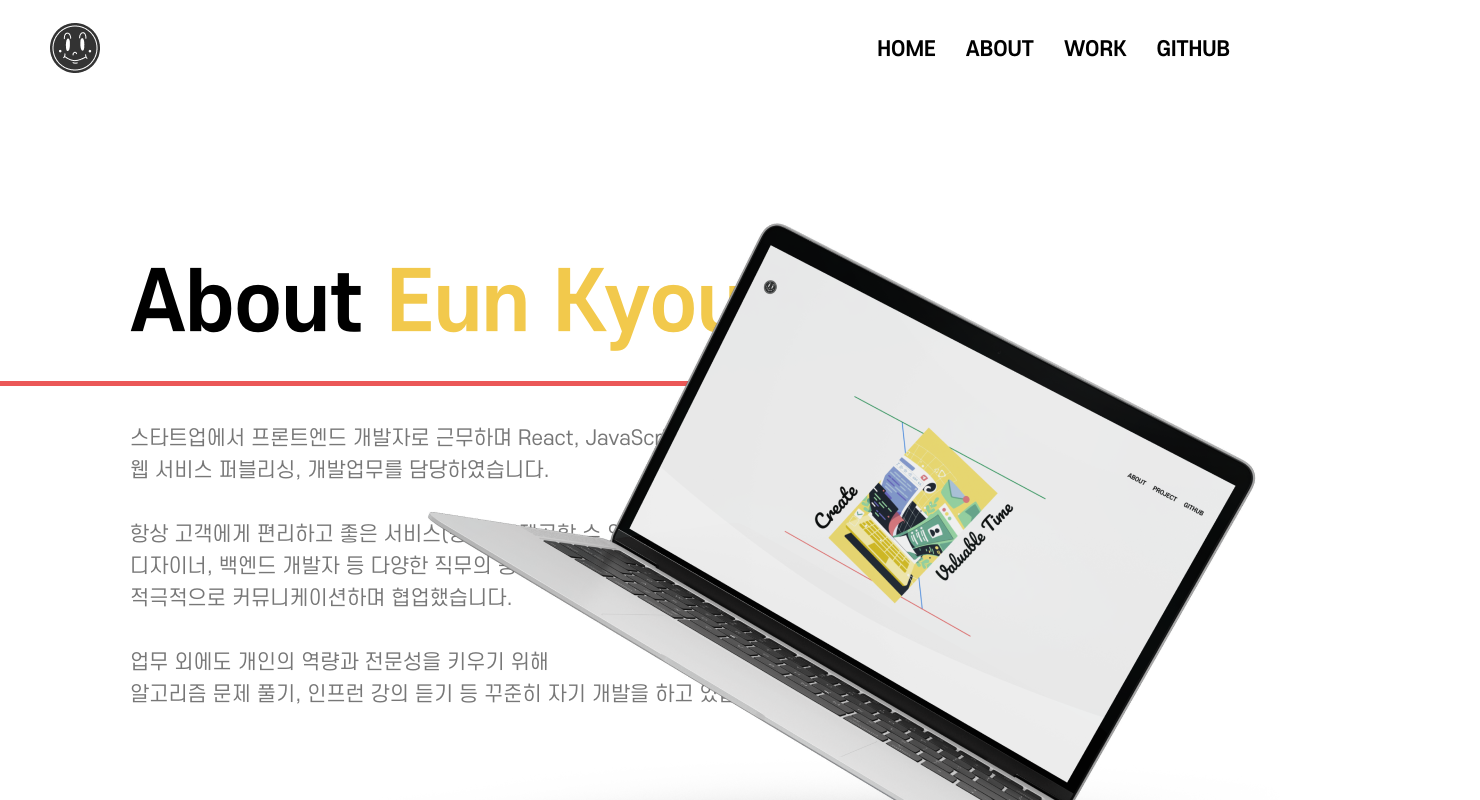
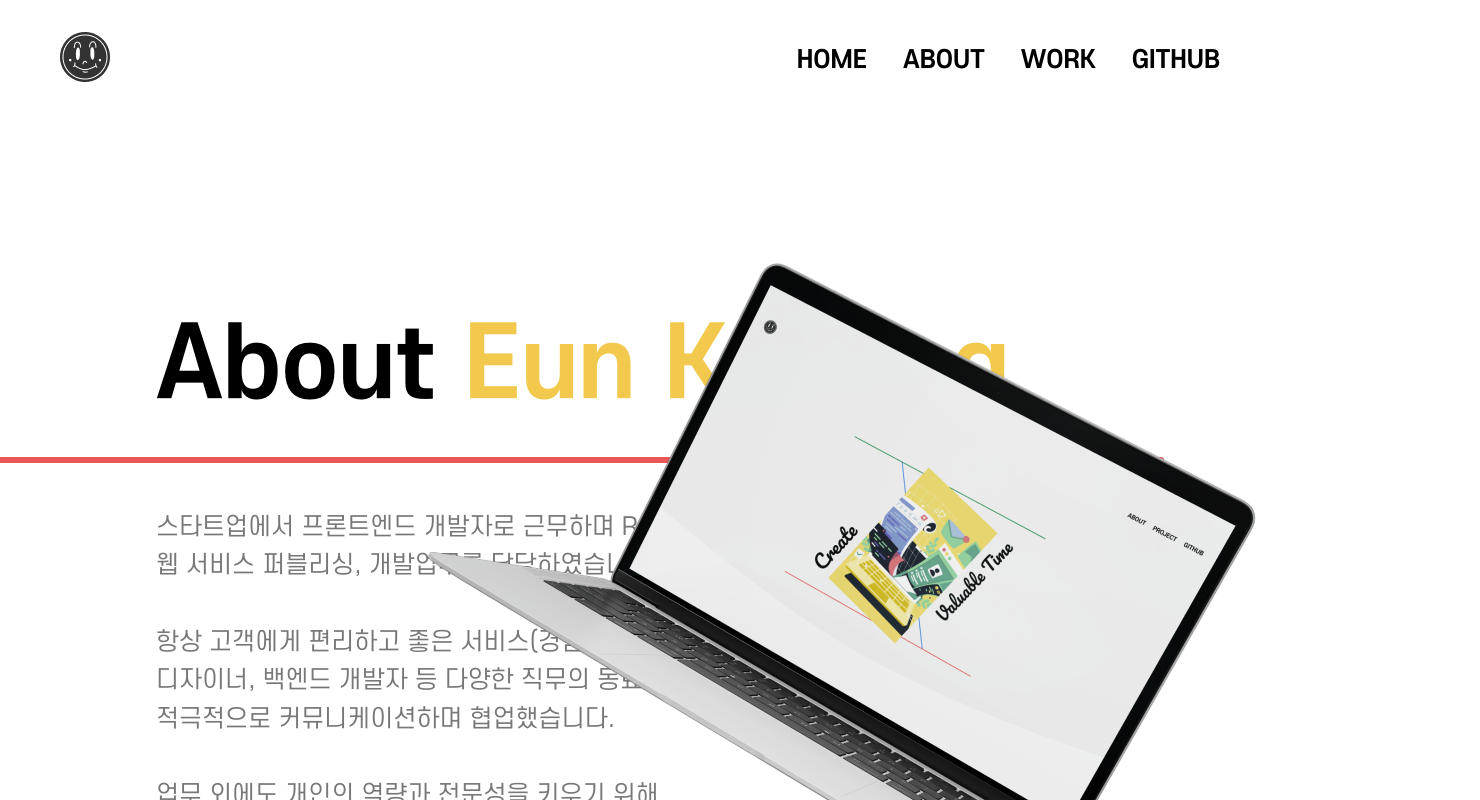
Before and after one commit to eun9705/renewal-portfolio, a React (Create React App) app: page /about in a window 1280 px wide. Shown: the top 800 px of the page, 1480 px wide, since content can reach past the window. Built offline with nearby package versions, Linux system fonts and the light colour scheme.

Commit message:
modify : css 수정

```diff
--- a/src/Components/Banner.tsx
+++ b/src/Components/Banner.tsx
@@ -2,6 +2,7 @@ import { styled } from 'styled-components';
 import { FlexCol, FlexRow } from '../Style/GlobalStyle';
 import Buttons from './Buttons';
 import BannerIcon from '../Image/bannerIcon.jpg';
+import { DeviceSize } from '../Style/Responsive';
 
 const Banner = () => {
     return (
@@ -20,9 +21,12 @@ const Banner = () => {
 const BannerWrapper = styled(FlexCol)`
     width:100vw;height:30rem;background-color:#D5E6FB;padding-left:10rem;
     div { position:relative;width:164rem;}
-    img { position:absolute;bottom:-71.5px;right:0; }
+    img { position:absolute;bottom:-71.5px;right:0;width:44.3vw; }
     strong { font-size:2.6rem; }
     p { margin:1rem 0 4rem;color:var(--gray02); }
+    ${DeviceSize.large`
+        div { width:120rem; }
+    `}
 `
 
 export default Banner;
--- a/src/Style/GlobalStyle.ts
+++ b/src/Style/GlobalStyle.ts
@@ -76,22 +76,20 @@ export const GlobalStyle = createGlobalStyle`
     }
 
     ${DeviceSize.large`
-        :root {
-            --container-size-basic:118rem;
-        }
+        html { font-size:75% }
     `}
 
     ${DeviceSize.medium`
         html { font-size:50% }
-        * { font-size:1.4rem; }
+        * { font-size:14px; }
     `}
 
     ${DeviceSize.small`
+        html { font-size:25% }
     `}
 
     ${DeviceSize.xsmall`
-        html { font-size:25% }
-        * { font-size:1.1rem; }
+        * { font-size:11px; }
     `}
 `;
 
--- a/src/Style/Responsive.ts
+++ b/src/Style/Responsive.ts
@@ -13,7 +13,7 @@ const breakPointsProps:BreakPoints = {
 
 export const DeviceSize = Object.keys(breakPointsProps).reduce((acc, label) => {
     acc[label] = (literals: TemplateStringsArray, ...args:any[]) => css`
-        @media only screen and (max-width: ${breakPointsProps[label]}px) {
+        @media (max-width: ${breakPointsProps[label]}px) {
             ${css(literals, ...args)};
         }
     `
```
